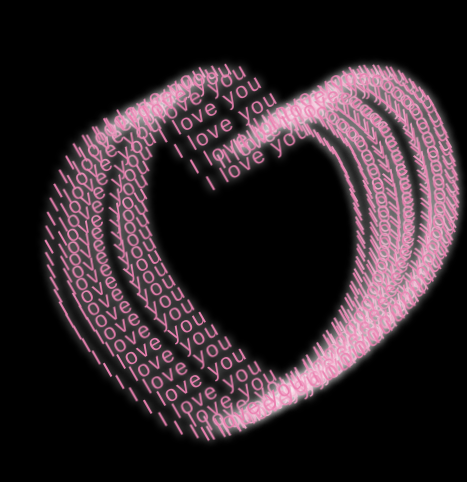
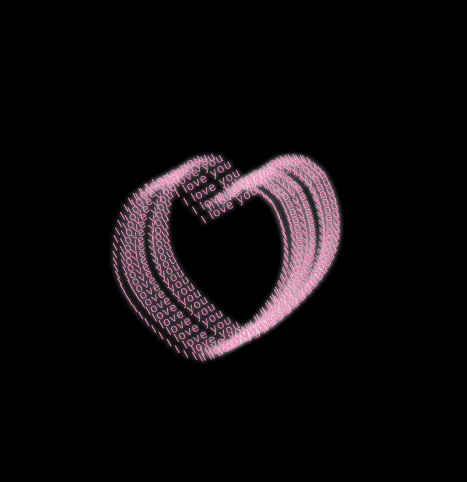
Before and after one commit to DangNguyen2703Ptit/LoveYou, a plain HTML site: page index.html in a window 390 px wide. Shown: the part 158-640 px from the top of the page, 467 px wide, since content can reach past the window. Drawn offline with Linux system fonts and the light colour scheme.

Commit message:
fix mobile responsive

```diff
--- a/style.css
+++ b/style.css
@@ -109,3 +109,21 @@ body {
     --stagger: 1200ms;
   }
 }*/
+html, body {
+  margin: 0;
+  padding: 0;
+  width: 100%;
+  height: 100dvh;
+  overflow: hidden;
+  display: flex;
+  justify-content: center;
+  align-items: center;
+  background: #000;
+}
+
+@media (max-width: 768px) {
+  #heart {
+    transform: scale(0.55);
+    transform-origin: center center;
+  }
+}
```
